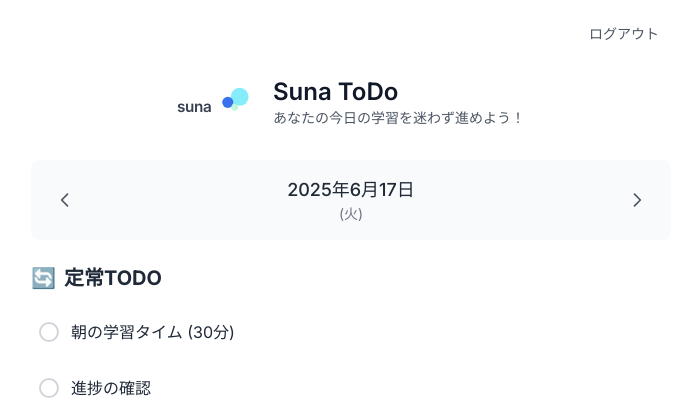
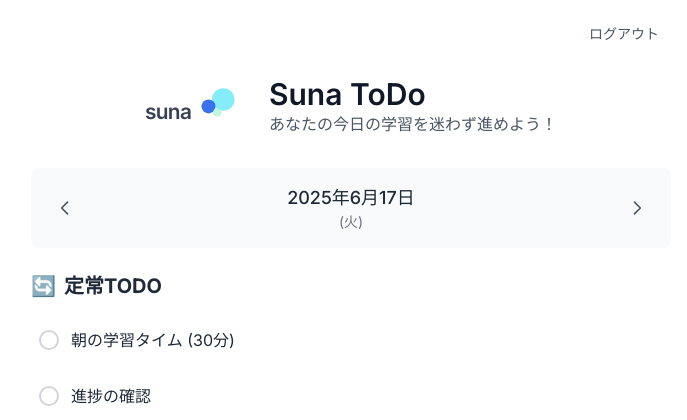
Before and after one commit to Ikki0518/Suna-ToDo, a Flask app: page / in a window 1280 px wide. Shown: the top 420 px of the page, without its empty margins (289-976 px from the left). Run offline with Flask 3, Linux system fonts and the light colour scheme; the visitor is signed in with stand-in values (Sample User, id 1); data comes from the database, SQL or seed files in the repository; data that the repository does not hold is empty; some libraries are stand-ins or nearby versions.

Commit message:
ロゴとタイトルサイズを適度に調整 - 小さくなりすぎた要素を見やすいサイズに修正

```diff
--- a/templates/ai_school_todo.html
+++ b/templates/ai_school_todo.html
@@ -181,8 +181,8 @@
             <!-- メインタイトル -->
             <div class="flex items-center justify-center mb-4">
                 <!-- Sunaロゴ -->
-                <div class="flex items-center mr-4">
-                    <svg width="80" height="40" viewBox="0 0 115 55" class="flex-shrink-0">
+                <div class="flex items-center mr-6">
+                    <svg width="100" height="50" viewBox="0 0 115 55" class="flex-shrink-0">
                         <!-- 大きな円（右上、明るいターコイズブルー） -->
                         <circle cx="90" cy="20" r="13" fill="#67E8F9" opacity="0.8"/>
                         <!-- 中くらいの円（左中央、濃いブルー） -->
@@ -190,14 +190,14 @@
                         <!-- 小さな円（右下、薄いターコイズ） -->
                         <circle cx="83" cy="35" r="5" fill="#A7F3D0" opacity="0.7"/>
                         <!-- テキスト "suna" -->
-                        <text x="0" y="42" font-size="22" font-weight="600" fill="#374151" font-family="Inter, system-ui, sans-serif" letter-spacing="-0.5px">
+                        <text x="0" y="42" font-size="24" font-weight="600" fill="#374151" font-family="Inter, system-ui, sans-serif" letter-spacing="-0.8px">
                             suna
                         </text>
                     </svg>
                 </div>
                 <div class="text-left">
-                    <h1 class="text-2xl font-semibold text-gray-900">Suna ToDo</h1>
-                    <p class="text-sm text-gray-600">あなたの今日の学習を迷わず進めよう！</p>
+                    <h1 class="text-3xl font-semibold text-gray-900">Suna ToDo</h1>
+                    <p class="text-base text-gray-600">あなたの今日の学習を迷わず進めよう！</p>
                 </div>
             </div>
         </header>
```
